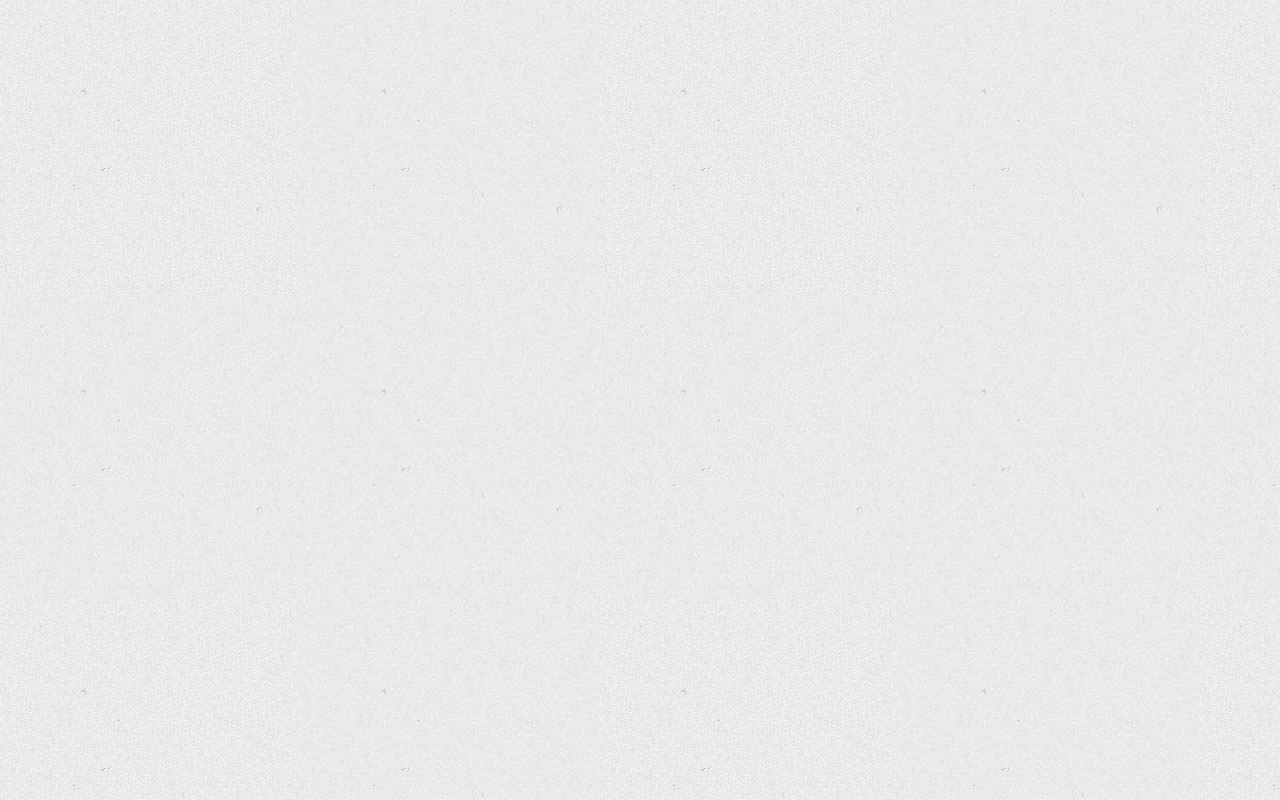
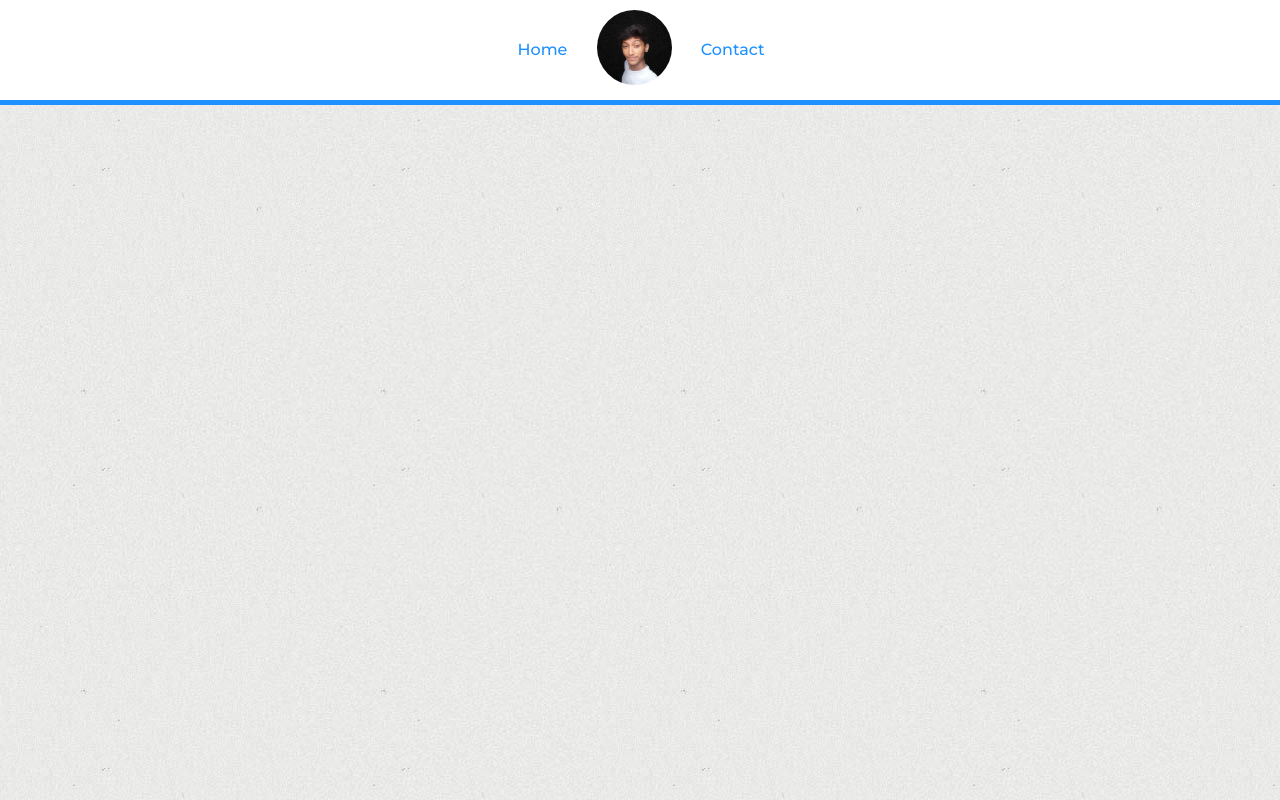
Before and after one commit to raj-ghosh/raj-ghosh.github.io, a plain HTML site: page portfolio.html in a window 1280 px wide. Shown: the top 800 px of the page. Drawn offline with Linux system fonts and the light colour scheme.

Commit message:
Added files

```diff
--- a/portfolio.html
+++ b/portfolio.html
@@ -7,6 +7,17 @@
         <meta name="description" content="An experienced Mobile & Web UI/UX Desginer work as a freelancer">
         <meta name="keywords" content="Mobile & Web UI/UX Designer, work as a freelancer, UI UX Designer, Raj Ghosh">
         <link rel="shortcut icon" type="image/png" href="favicon.png" sizes="any">
-        <link rel="stylesheet" href="style.css">
+        <link rel="stylesheet" href="portfolio.css">
         <title>Portfolio | Mob & Web UI/UX Designer</title>
     </head>
+    <body>
+        <div class="navbar">
+            <div class="navbar_container">
+                <ul class="nav-items">
+                    <li> <a href="index.html" class="links">Home</a></li>
+                    <li><a href="index.html"><img src="raj6.png" alt="Raj Ghosh" width="75px" height="75px" style="border-radius: 50%;" class="profile_img"></a></li>
+                    <li> <a href="mailto:rajghosh2@yahoo.com" class="links">Contact</a></li>
+                </ul>
+            </div>
+        </div>
+    </body>
```
Also changed, not shown: index.html (+1 -1 lines).
